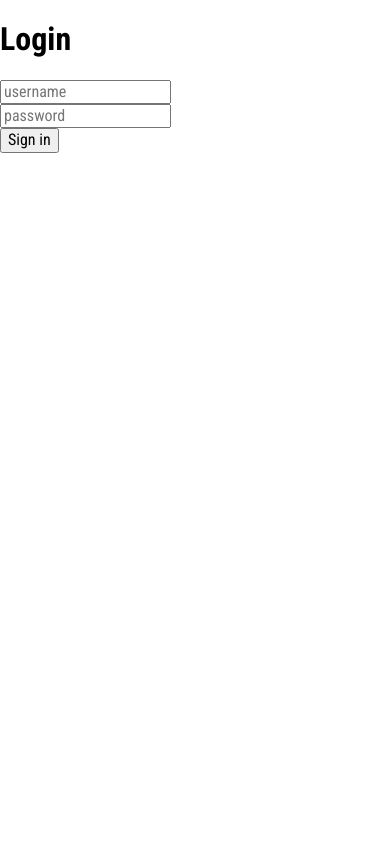
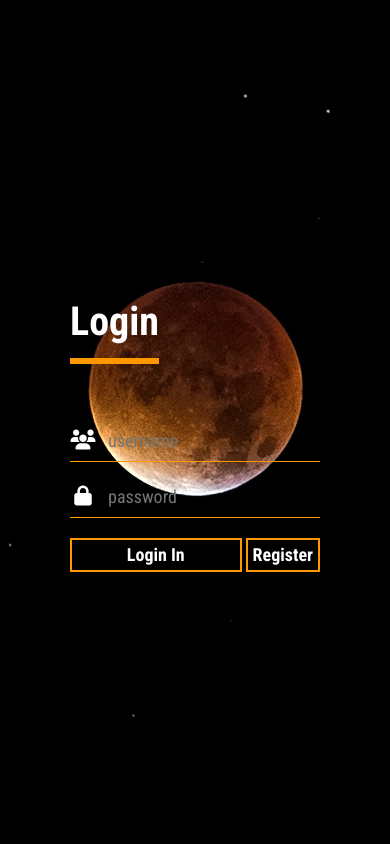
Before and after one commit to hexoren21/project---VOD, a plain HTML site: page index.html in a window 390 px wide. Shown: the top 844 px of the page. Drawn offline with nearby package versions, Linux system fonts and the light colour scheme.

Commit message:
responsive window - register and back

```diff
--- a/css/global.css
+++ b/css/global.css
@@ -7,4 +7,10 @@
 body {
   font-size: 16px;
   font-family: "Roboto Condensed", sans-serif;
+  height: 100vh;
+  background: url(/img/lunar-eclipse-1114900.jpg) no-repeat;
+  background-position: bottom;
+  background-size: cover;
+  overflow: hidden;
+  color: white;
 }
--- /dev/null
+++ b/css/login-baner.css
@@ -0,0 +1,88 @@
+#login-banner {
+  position: relative;
+  display: flex;
+  align-items: center;
+  justify-content: center;
+  flex-direction: column;
+  height: 100vh;
+}
+/* .main-banner {
+  display: flex;
+  align-items: center;
+  justify-content: center;
+  flex-direction: column;
+  height: 100vh;
+} */
+.window-box {
+  display: flex;
+  flex-direction: column;
+  width: 250px;
+}
+
+h1 {
+  align-self: flex-start;
+  float: left;
+  font-size: 40px;
+  border-bottom: 6px solid #ff9800;
+  margin-bottom: 50px;
+  padding: 13px 0;
+}
+
+.textbox {
+  font-size: 20px;
+  padding: 8px 0;
+  margin: 8px 0;
+  border-bottom: 1px solid #ff9800;
+}
+
+.textbox i {
+  width: 26px;
+  float: left;
+  text-align: center;
+}
+
+.textbox input {
+  border: none;
+  outline: none;
+  background: none;
+  color: white;
+  font-size: 18px;
+  width: 80px;
+  float: left;
+  margin: 0 10px;
+}
+.btn-box {
+  display: flex;
+  flex-direction: row;
+}
+.toggle-btn {
+  background: none;
+  border: 2px solid #ff9800;
+  color: white;
+  padding: 5px;
+  font-size: 18px;
+  font-weight: bold;
+  cursor: pointer;
+  margin: 12px 0;
+  transition: 0.3s;
+}
+
+.toggle-btn:hover {
+  background: rgb(61, 61, 61);
+}
+.sign-in {
+  flex-grow: 1;
+  margin-right: 4px;
+}
+#register-banner {
+  position: relative;
+  display: flex;
+  align-items: center;
+  justify-content: center;
+  flex-direction: column;
+  height: 100vh;
+}
+.register {
+  flex-grow: 1;
+  margin-left: 4px;
+}
--- a/index.html
+++ b/index.html
@@ -11,20 +11,74 @@
         integrity="sha256-l85OmPOjvil/SOvVt3HnSSjzF1TUMyT9eV0c2BzEGzU=" crossorigin="anonymous" />
     <link href="https://fonts.googleapis.com/css?family=Roboto+Condensed:400,700&display=swap&subset=latin-ext"
         rel="stylesheet">
+    <!-- font awesome icons -->
+    <script src="https://kit.fontawesome.com/9dc108a71f.js" crossorigin="anonymous"></script>
+
     <link href="/css/global.css" rel="stylesheet">
+    <link href="/css/login-baner.css" rel="stylesheet">
 </head>
 
 <body>
-    <section class="login-banner">
-        <div class="login-box">
+    <section id="login-banner">
+        <div class="window-box">
             <h1>Login</h1>
             <div class="textbox">
+                <i class="fas fa-users"></i>
                 <input type="text" placeholder="username" name="" value="">
             </div>
             <div class="textbox">
+                <i class="fas fa-lock"></i>
                 <input type="password" placeholder="password" name="" value="">
             </div>
-            <input class="btn" type="button" name="" value="Sign in">
+            <div class="btn-box">
+                <button type="button" class="toggle-btn sign-in" onclick="login()">Login In</button>
+                <button type="button" class="toggle-btn" onclick="register()">Register</button>
+            </div>
         </div>
     </section>
+    <section id="register-banner">
+        <div class="window-box">
+            <h1>Register VOD.pl</h1>
+            <div class="textbox">
+                <i class="fas fa-users"></i>
+                <input type="text" placeholder="username" name="" value="">
+            </div>
+            <div class="textbox">
+                <i class="fas fa-lock"></i>
+                <input type="password" placeholder="password" name="" value="">
+            </div>
+            <div class="textbox">
+                <i class="fas fa-lock"></i>
+                <input type="password" placeholder="confirm password" name="" value="">
+            </div>
+            <div class="btn-box">
+                <button type="button" class="toggle-btn" onclick="back_to_login()">Back</button>
+                <button type="button" class="toggle-btn register" onclick="register_now()">Register now</button>
+            </div>
+        </div>
+    </section>
+    <script>
+        var x = document.getElementById("login-banner");
+        var y = document.getElementById("register-banner");
+
+        //    window login
+        function login() {
+
+        }
+        function register() {
+            x.style.top = "-100vh";
+            y.style.top = "-100vh";
+        }
+
+        //    window register
+        function back_to_login() {
+            x.style.top = "0";
+            y.style.top = "0";
+        }
+        function register_now() {
+
+        }
+    </script>
 </body>
+
+</html>
```
Also changed, not shown: img/background2.jpg (added), img/lunar-eclipse-1114900.jpg (added), img/moon-and-stars-813269.jpg (added), img/photo-of-galaxy-821644.jpg (added), img/sky-earth-galaxy-universe-2422.jpg (added), img/yellow-sphere-illustration-39649.jpg (added), 1 other file.
